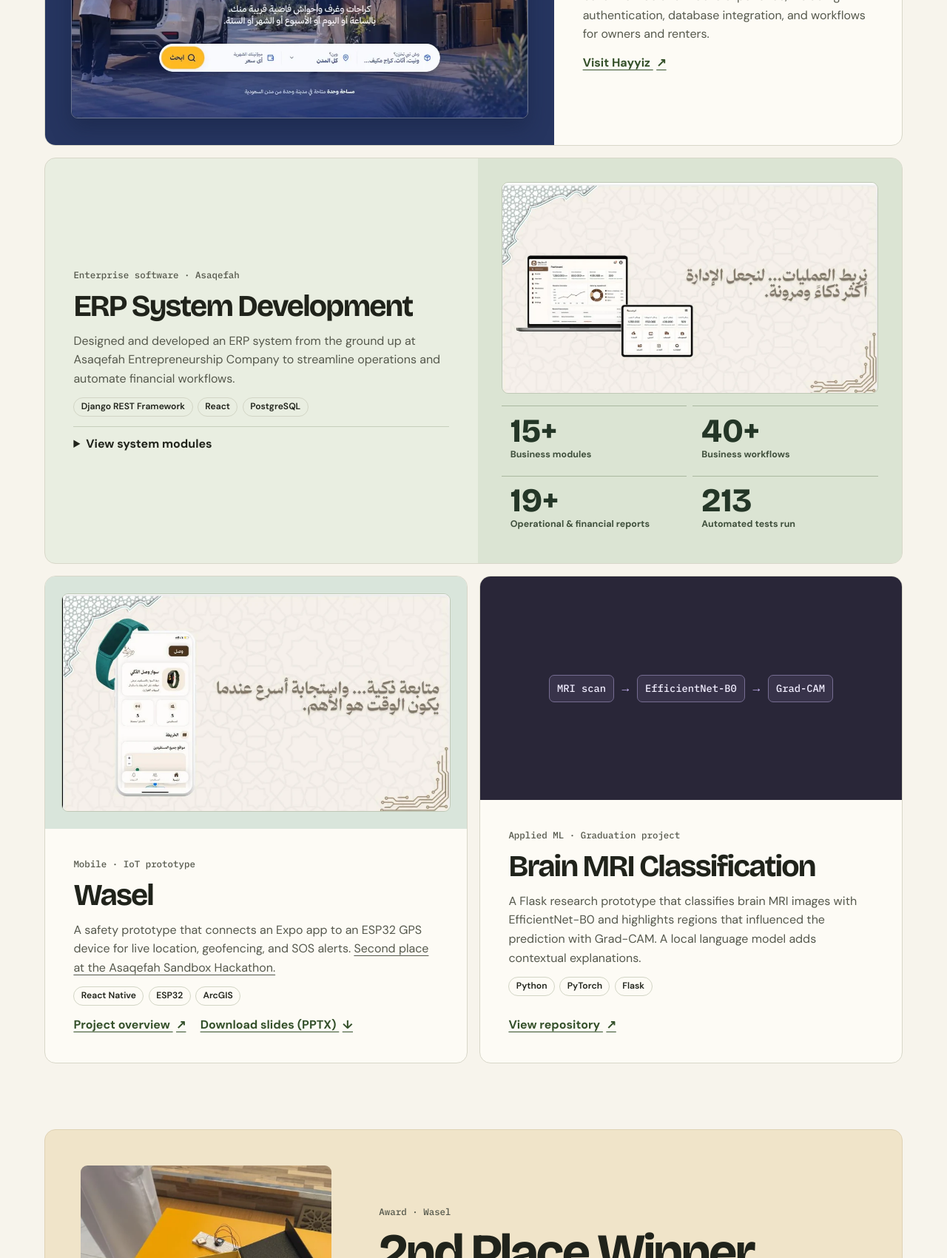
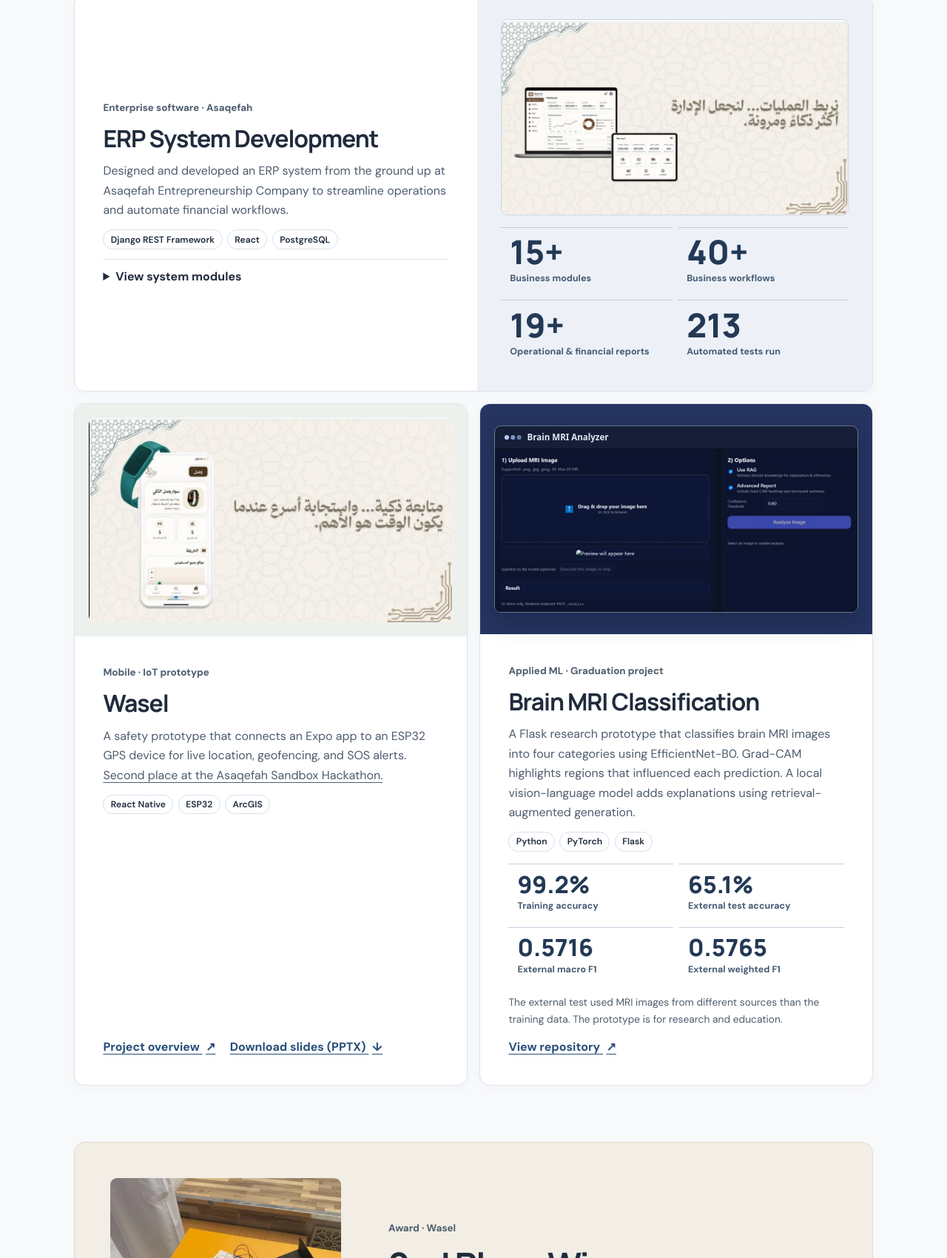
Before and after one commit to ahmednashashiqi/portfolio, a plain HTML site: page index.html in a window 1280 px wide. Shown: the part 1100-2800 px from the top of the page at 74% size. Drawn offline with nearby package versions, Linux system fonts and the light colour scheme.

Commit message:
Refine portfolio design and show MRI research metrics

```diff
--- a/index.html
+++ b/index.html
@@ -11,12 +11,12 @@
   <meta property="og:description" content="Software development, ERP systems, and applied machine learning. Based in Riyadh, Saudi Arabia.">
   <meta property="og:url" content="https://ahmednashashiqi.com/">
   <meta property="og:image" content="https://ahmednashashiqi.com/profile.png">
-  <meta name="theme-color" content="#f7f4ec">
+  <meta name="theme-color" content="#f8f9fb">
   <link rel="icon" href="profile.png" type="image/png">
   <link rel="preconnect" href="https://fonts.googleapis.com">
   <link rel="preconnect" href="https://fonts.gstatic.com" crossorigin>
-  <link href="https://fonts.googleapis.com/css2?family=Bricolage+Grotesque:opsz,wght@12..96,400..800&family=DM+Sans:wght@400..700&family=IBM+Plex+Mono:wght@500;600&display=swap" rel="stylesheet">
-  <link rel="stylesheet" href="style.css?v=3">
+  <link href="https://fonts.googleapis.com/css2?family=DM+Sans:wght@400..700&family=Manrope:wght@500..800&display=swap" rel="stylesheet">
+  <link rel="stylesheet" href="style.css?v=5">
 </head>
 <body>
   <a class="skip-link" href="#main">Skip to content</a>
@@ -36,7 +36,7 @@
       <section id="about" class="hero wrap" aria-labelledby="name">
         <div class="hero-copy">
           <p class="eyebrow">Software Developer <span aria-hidden="true">·</span> Riyadh, Saudi Arabia</p>
-          <h1 id="name">Ahmed<br>Nashashiqi<span>.</span></h1>
+          <h1 id="name">Ahmed Nashashiqi</h1>
           <p class="hero-summary">Computer Science graduate and Hayyiz co-founder. I build web and mobile products, from REST APIs and ERP workflows to applications that use machine learning.</p>
           <div class="hero-actions">
             <a class="button button-accent" href="#projects">Explore my work <span aria-hidden="true">↘</span></a>
@@ -84,7 +84,7 @@
           </div>
           <div class="erp-visual">
             <img src="erp-cover.webp" alt="Asaqefah ERP project visual showing dashboards on desktop and tablet" width="1008" height="566" loading="lazy">
-            <dl class="erp-metrics">
+            <dl class="project-metrics">
               <div><dt>Business modules</dt><dd>15+</dd></div>
               <div><dt>Business workflows</dt><dd>40+</dd></div>
               <div><dt>Operational &amp; financial reports</dt><dd>19+</dd></div>
@@ -109,21 +109,29 @@
             </div>
           </div>
         </article>
-        <article class="project project-secondary mri">
-          <div class="mri-art" aria-label="Model workflow">
-            <div class="mri-flow">
-              <span>MRI scan</span><span class="flow-arrow" aria-hidden="true">→</span>
-              <span>EfficientNet-B0</span><span class="flow-arrow" aria-hidden="true">→</span>
-              <span>Grad-CAM</span>
-            </div>
+        <article id="brain-mri" class="project project-secondary mri">
+          <div class="project-art mri-art">
+            <figure class="browser-frame">
+              <figcaption class="browser-bar"><span aria-hidden="true"></span>Brain MRI Analyzer</figcaption>
+              <div class="mri-screen">
+                <img src="mri-analyzer.webp" alt="Brain MRI Analyzer prototype showing the image upload panel and analysis options" width="1200" height="542" loading="lazy">
+              </div>
+            </figure>
           </div>
           <div class="project-copy">
             <p class="project-type">Applied ML · Graduation project</p>
             <h3>Brain MRI Classification</h3>
-            <p>A Flask research prototype that classifies brain MRI images with EfficientNet-B0 and highlights regions that influenced the prediction with Grad-CAM. A local language model adds contextual explanations.</p>
+            <p>A Flask research prototype that classifies brain MRI images into four categories using EfficientNet-B0. Grad-CAM highlights regions that influenced each prediction. A local vision-language model adds explanations using retrieval-augmented generation.</p>
             <ul class="tags" aria-label="MRI project technologies">
               <li>Python</li><li>PyTorch</li><li>Flask</li>
             </ul>
+            <dl class="project-metrics" aria-label="Research evaluation results">
+              <div><dt>Training accuracy</dt><dd>99.2%</dd></div>
+              <div><dt>External test accuracy</dt><dd>65.1%</dd></div>
+              <div><dt>External macro F1</dt><dd>0.5716</dd></div>
+              <div><dt>External weighted F1</dt><dd>0.5765</dd></div>
+            </dl>
+            <p class="evaluation-note">The external test used MRI images from different sources than the training data. The prototype is for research and education.</p>
             <a class="text-link" href="https://github.com/ahmednashashiqi/AI-system_for_brain_tumor_detection">View repository <span aria-hidden="true">↗</span></a>
           </div>
         </article>
@@ -207,7 +215,7 @@
     <section id="contact" class="contact" aria-labelledby="contact-heading">
       <div class="wrap contact-layout">
         <div>
-          <h2 id="contact-heading">Let’s talk.</h2>
+          <h2 id="contact-heading">Contact</h2>
           <p>I’m open to software engineering and technical roles in Saudi Arabia.</p>
           <a class="text-link email" href="mailto:ahmed.nashashiqi@gmail.com">ahmed.nashashiqi@gmail.com <span aria-hidden="true">↗</span></a>
         </div>
--- a/style.css
+++ b/style.css
@@ -1,58 +1,57 @@
 :root {
   color-scheme: light;
-  --paper: #f7f4ec;
-  --ink: #20231b;
-  --muted: #55584c;
-  --line: #d8d7c9;
-  --accent: #bce773;
-  --forest: #243627;
-  --display: "Bricolage Grotesque", "DM Sans", system-ui, sans-serif;
-  --mono: "IBM Plex Mono", monospace;
-  font: 16px/1.6 "DM Sans", system-ui, sans-serif;
+  --paper: #f8f9fb;
+  --ink: #202b3c;
+  --muted: #4e5c6d;
+  --line: #dce3eb;
+  --accent: #d6e8f6;
+  --forest: #233955;
+  --display: Manrope, "DM Sans", system-ui, sans-serif;
+  --surface: #ffffff;
+  font: 16px/1.65 "DM Sans", system-ui, sans-serif;
 }
 *, *::before, *::after { box-sizing: border-box; }
 body { margin: 0; background: var(--paper); color: var(--ink); }
 h1, h2, h3, p, figure, dl, dd { margin: 0; }
-h1, h2, h3 { font-family: var(--display); line-height: 1; letter-spacing: -.045em; }
-h2 { font-size: clamp(2.4rem, 5.5vw, 4.6rem); }
-h3 { font-size: clamp(1.65rem, 3.2vw, 2.75rem); }
+h1, h2, h3 { font-family: var(--display); line-height: 1.12; letter-spacing: -.035em; }
+h2 { font-size: clamp(1.9rem, 3.7vw, 3.1rem); }
+h3 { font-size: clamp(1.45rem, 2.5vw, 2.1rem); }
 img { display: block; max-width: 100%; height: auto; }
 a { color: inherit; text-underline-offset: .22em; }
-a:focus-visible, summary:focus-visible { outline: 3px solid #687c39; outline-offset: 5px; }
-.wrap { width: min(1160px, calc(100% - 4rem)); margin-inline: auto; }
+a:focus-visible, summary:focus-visible { outline: 3px solid #3569a1; outline-offset: 5px; }
+.wrap { width: min(1080px, calc(100% - 4rem)); margin-inline: auto; }
 .skip-link { position: absolute; top: .4rem; left: .4rem; z-index: 2; padding: .55rem 1rem; background: white; transform: translateY(-150%); }
 .skip-link:focus { transform: none; }
-.site-header { display: flex; align-items: center; justify-content: space-between; gap: 1rem; min-height: 86px; border-bottom: 1px solid var(--line); }
+.site-header { display: flex; align-items: center; justify-content: space-between; gap: 1rem; min-height: 74px; border-bottom: 1px solid var(--line); }
 .wordmark { display: inline-flex; gap: .7rem; align-items: center; font-weight: 700; text-decoration: none; white-space: nowrap; }
 .wordmark-symbol { display: grid; place-items: center; width: 2.2rem; aspect-ratio: 1; border-radius: 8px; background: var(--forest); color: var(--accent); font: 800 1.52rem/1 var(--display); }
 nav { display: flex; gap: clamp(.85rem, 3vw, 2.4rem); }
 nav a { font-weight: 600; text-decoration: none; }
 nav a:hover, .text-link:hover { text-decoration: underline; }
-.button { display: inline-flex; align-items: center; justify-content: center; gap: .7rem; min-height: 46px; padding: .65rem 1rem; border: 1px solid var(--ink); border-radius: 7px; text-decoration: none; font-weight: 700; font-size: .9rem; }
-.button-outline:hover { background: #eae8db; }
+.button { display: inline-flex; align-items: center; justify-content: center; gap: .7rem; min-height: 46px; padding: .65rem 1rem; border: 1px solid #bfcbd9; border-radius: 8px; text-decoration: none; font-weight: 700; font-size: .9rem; }
+.button-outline:hover { background: #edf2f7; }
 .button-accent { color: white; background: var(--forest); }
 .button-accent span { color: var(--accent); }
-.button-accent:hover { background: #39523a; }
-.hero { display: grid; grid-template-columns: minmax(0, 1.55fr) minmax(0, .85fr); align-items: center; gap: clamp(1.5rem, 6vw, 6rem); padding-block: clamp(3rem, 7vw, 6.5rem); }
-.eyebrow, .project-type, .role-date { font: 500 .78rem/1.5 var(--mono); color: var(--muted); }
-.eyebrow span { margin-inline: .25rem; color: #506525; }
-.hero h1 { font-size: clamp(3.2rem, 9vw, 8.1rem); margin-block: .55rem 1.2rem; font-weight: 800; line-height: .87; letter-spacing: -.067em; }
-.hero h1 span { color: #677c38; }
-.hero-summary { color: var(--muted); font-size: clamp(1rem, 2vw, 1.18rem); max-width: 35rem; }
+.button-accent:hover { background: #304c70; }
+.hero { display: grid; grid-template-columns: minmax(0, 1.6fr) minmax(0, .75fr); align-items: center; gap: clamp(1.6rem, 6vw, 5rem); padding-block: clamp(2.75rem, 6vw, 5rem); }
+.eyebrow, .project-type, .role-date { font-size: .84rem; font-weight: 700; color: var(--muted); }
+.eyebrow span { margin-inline: .25rem; color: #486583; }
+.hero h1 { font-size: clamp(2.4rem, 5.5vw, 4.6rem); margin-block: .65rem .9rem; font-weight: 800; line-height: 1.06; letter-spacing: -.05em; }
+.hero-summary { color: var(--muted); font-size: clamp(1rem, 1.6vw, 1.12rem); max-width: 32rem; }
 .hero-actions { display: flex; flex-wrap: wrap; gap: .6rem; margin-top: 1.65rem; }
-.portrait { background: #e6e4d6; border: 1px solid #cdcfbc; border-radius: 12rem 12rem 1rem 1rem; padding: .8rem; }
-.portrait img { width: 100%; aspect-ratio: 1; object-fit: cover; border-radius: inherit; }
-.section { padding-block: clamp(3rem, 7vw, 6rem); }
-#projects { border-top: 1px solid var(--line); padding-top: clamp(2.5rem, 6vw, 4.7rem); }
+.portrait { background: var(--surface); border: 1px solid var(--line); border-radius: 15px; padding: .45rem; width: min(100%, 295px); justify-self: end; box-shadow: 0 12px 30px #23395510; }
+.portrait img { width: 100%; aspect-ratio: 1; object-fit: cover; border-radius: 10px; }
+.section { padding-block: clamp(2.7rem, 6vw, 4.7rem); }
+#projects { border-top: 1px solid var(--line); padding-top: clamp(2.4rem, 5vw, 3.7rem); }
 .section-heading { display: flex; align-items: baseline; justify-content: space-between; gap: 1rem; margin-bottom: 1.55rem; }
-.text-link { color: #35512b; font-weight: 700; }
+.text-link { color: #274e7a; font-weight: 700; }
 .text-link span { margin-inline-start: .28rem; }
 .project-grid { display: grid; grid-template-columns: repeat(2, minmax(0, 1fr)); gap: 1rem; }
-.project { border: 1px solid var(--line); border-radius: 15px; overflow: hidden; background: #fdfbf5; }
+.project { border: 1px solid var(--line); border-radius: 14px; overflow: hidden; background: var(--surface); box-shadow: 0 3px 12px #23395508; }
 .featured, .erp { grid-column: 1 / -1; display: grid; grid-template-columns: minmax(0, 1.26fr) minmax(0, .86fr); }
-.project-art { display: grid; align-items: center; padding: clamp(1rem, 3.1vw, 2.2rem); background: #263560; }
+.project-art { display: grid; align-items: center; padding: clamp(.85rem, 2.8vw, 1.7rem); background: #263560; }
 .browser-frame { overflow: hidden; border: 1px solid #697490; border-radius: 9px; background: #161f37; box-shadow: 0 13px 28px #111a355e; }
-.browser-bar { display: flex; align-items: center; gap: .8rem; padding: .42rem .8rem; color: #e1e7f4; font: 500 .67rem/1.5 var(--mono); }
+.browser-bar { display: flex; align-items: center; gap: .8rem; padding: .42rem .8rem; color: #e1e7f4; font: 600 .72rem/1.45 system-ui, sans-serif; }
 .browser-bar span { width: .36rem; height: .36rem; margin-right: .75rem; border-radius: 50%; background: #b6c8f5; box-shadow: .52rem 0 #8295c3, 1.04rem 0 #687baa; }
 .project-copy { display: flex; flex-direction: column; align-items: flex-start; justify-content: center; gap: .8rem; padding: clamp(1.2rem, 3vw, 2.4rem); }
 .project-copy > p:not(.project-type), .award-copy > p:not(.project-type):not(.award-event), .role p:last-child, .section-summary, dd, .credentials p { color: var(--muted); }
@@ -61,36 +60,39 @@ nav a:hover, .text-link:hover { text-decoration: underline; }
 .project-links { display: flex; flex-wrap: wrap; gap: .45rem 1.2rem; margin-top: auto; }
 .project-secondary .project-copy > .text-link { margin-top: auto; }
 .tags { display: flex; flex-wrap: wrap; gap: .4rem; list-style: none; margin: 0; padding: 0; }
-.tags li { border: 1px solid #d2d5c5; border-radius: 20px; padding: .14rem .59rem; font-size: .76rem; font-weight: 600; }
-.erp { background: #e9eee1; grid-template-columns: minmax(0, 1.02fr) minmax(0, 1fr); }
-.erp-visual { display: flex; flex-direction: column; justify-content: center; gap: 1rem; padding: clamp(1rem, 3vw, 2rem); background: #dbe4d3; }
-.erp-visual img, .wasel-cover { width: 100%; border-radius: 9px; border: 1px solid #bfc8b6; }
-.erp-metrics { display: grid; grid-template-columns: repeat(2, minmax(0, 1fr)); gap: .5rem; }
-.erp-metrics div { display: flex; flex-direction: column-reverse; padding: .65rem .75rem; border-top: 1px solid #aab8a0; }
-.erp-metrics dt { font-size: .78rem; color: #40503d; }
-.erp-metrics dd { font: 750 clamp(1.6rem, 4vw, 2.8rem)/1 var(--display); color: var(--forest); }
-details { width: 100%; border-top: 1px solid #c7cfbc; padding-top: .65rem; }
+.tags li { border: 1px solid #d5e0eb; border-radius: 20px; padding: .14rem .59rem; font-size: .76rem; font-weight: 600; }
+.erp { grid-template-columns: minmax(0, 1.02fr) minmax(0, 1fr); }
+.erp-visual { display: flex; flex-direction: column; justify-content: center; gap: 1rem; padding: clamp(1rem, 3vw, 2rem); background: #edf1f7; }
+.erp-visual img, .wasel-cover { width: 100%; border-radius: 9px; border: 1px solid #cbd6e2; }
+.project-metrics { display: grid; grid-template-columns: repeat(2, minmax(0, 1fr)); gap: .5rem; }
+.project-metrics div { display: flex; flex-direction: column; gap: .2rem; padding: .65rem .75rem; border-top: 1px solid #c2cedd; }
+.project-metrics dt { font-size: .78rem; color: #435a73; }
+.project-metrics dd { order: -1; font: 750 clamp(1.6rem, 4vw, 2.8rem)/1 var(--display); color: var(--forest); }
+.mri .project-metrics { width: 100%; margin-top: .25rem; }
+.mri .project-metrics dd { font-size: clamp(1.3rem, 2.7vw, 2rem); }
+.evaluation-note { font-size: .86rem; }
+details { width: 100%; border-top: 1px solid #dce3eb; padding-top: .65rem; }
 summary { cursor: pointer; font-weight: 700; }
 details p { padding-top: .55rem; font-size: .9rem; color: var(--muted); }
-.wasel-art, .mri-art { display: grid; align-items: center; min-height: 175px; padding: clamp(.7rem, 2vw, 1.4rem); }
-.wasel-art { background: #d9e5db; }
-.mri-art { background: #292638; color: #f1edff; flex: 0 0 auto; aspect-ratio: 1.89; }
-.mri-flow { display: flex; flex-wrap: wrap; align-items: center; justify-content: center; gap: .48rem; }
-.mri-flow span:not(.flow-arrow) { border: 1px solid #766d92; background: #38334a; border-radius: 7px; padding: .55rem .62rem; font: 500 clamp(.67rem, 1.3vw, .86rem)/1.25 var(--mono); }
-.flow-arrow { color: #d0bbff; }
-.award { display: grid; grid-template-columns: minmax(0, .68fr) minmax(0, 1.32fr); align-items: center; gap: clamp(1.25rem, 5vw, 5rem); padding: clamp(1rem, 4vw, 3rem); margin-bottom: clamp(3rem, 7vw, 6rem); background: #f0e4c9; border: 1px solid #dfd2b4; border-radius: 15px; }
+.wasel-art, .mri-art { display: grid; place-items: center; min-width: 0; aspect-ratio: 1.7; padding: clamp(.7rem, 2vw, 1.2rem); }
+.wasel-art { background: #edf1ed; }
+.wasel-cover { max-height: 100%; object-fit: contain; border: 0; }
+.mri-art .browser-frame { width: 100%; }
+.mri-screen { background: #0e1321; }
+.mri-screen img { width: 100%; }
+.award { display: grid; grid-template-columns: minmax(0, .68fr) minmax(0, 1.32fr); align-items: center; gap: clamp(1.25rem, 5vw, 5rem); padding: clamp(1rem, 4vw, 3rem); margin-bottom: clamp(2.7rem, 6vw, 4.7rem); background: #f2eee5; border: 1px solid #e2dbcd; border-radius: 15px; }
 .award-photo img { width: 100%; max-height: 345px; object-fit: cover; object-position: center 58%; border-radius: 9px; }
 .award-copy { display: grid; gap: .7rem; }
 .award-event { font-weight: 700; font-size: 1.15rem; }
-.experience-section { background: #e8ebdf; border-block: 1px solid var(--line); }
+.experience-section { background: #edf2f7; border-block: 1px solid var(--line); }
 .experience-layout, .credentials { display: grid; grid-template-columns: minmax(0, .8fr) minmax(0, 1.2fr); gap: clamp(1.6rem, 6vw, 5rem); }
 .section-summary { margin-top: .9rem; max-width: 21rem; }
-.role { padding: 1.2rem 0; border-top: 1px solid #c3caba; }
+.role { padding: 1.2rem 0; border-top: 1px solid #cdd9e5; }
 .role:last-child { padding-bottom: 0; }
-.role h3 { font-size: clamp(1.35rem, 2.7vw, 2.05rem); margin-top: .3rem; }
+.role h3 { font-size: clamp(1.25rem, 2.25vw, 1.65rem); margin-top: .3rem; }
 .organization { margin-block: .3rem .45rem; font-weight: 700; }
 .credentials { grid-template-columns: repeat(2, minmax(0, 1fr)); }
-.credentials h2 { margin-bottom: 1.15rem; font-size: clamp(2.05rem, 4.6vw, 3.5rem); }
+.credentials h2 { margin-bottom: 1.15rem; font-size: clamp(1.75rem, 3vw, 2.4rem); }
 .credentials h3 { font-size: 1.23rem; margin-bottom: .35rem; letter-spacing: -.025em; }
 .skill-list > div { border-top: 1px solid var(--line); padding: .7rem 0; }
 dt { font-weight: 700; }
@@ -100,21 +102,21 @@ dt { font-weight: 700; }
 .cert-title { margin-top: 1.4rem; }
 .cert-list { padding-left: 1.15rem; margin: 0; color: var(--muted); font-size: .92rem; }
 .cert-list li { padding-block: .18rem; }
-.cert-list a { color: #35512b; }
-.contact { background: var(--forest); color: #f5f9ee; }
+.cert-list a { color: #274e7a; }
+.contact { background: var(--forest); color: #f5f8fc; }
 .contact-layout { display: flex; justify-content: space-between; gap: 1.6rem; padding-block: clamp(2.8rem, 6vw, 5rem); }
-.contact p { color: #d8e1d2; margin: .62rem 0 .8rem; }
+.contact p { color: #dce7f5; margin: .62rem 0 .8rem; }
 .contact .email { color: var(--accent); overflow-wrap: anywhere; }
 .contact-links { display: grid; grid-template-columns: repeat(2, auto); align-content: center; gap: .65rem 1.2rem; font-weight: 600; }
 .contact a:focus-visible { outline-color: var(--accent); }
-.footer { border-top: 1px solid #5d6b58; padding: .85rem 0; color: #d8e1d2; font-size: .88rem; }
+.footer { border-top: 1px solid #556b88; padding: .85rem 0; color: #dce7f5; font-size: .88rem; }
 
 @media (max-width: 780px) {
   .wrap { width: calc(100% - 2rem); }
   .site-header { min-height: 70px; }
   .wordmark-name { display: none; }
   .hero { gap: 1.25rem; }
-  .hero h1 { font-size: clamp(3rem, 9vw, 5.8rem); }
+  .hero h1 { font-size: clamp(2.3rem, 6vw, 3.7rem); }
   .featured, .erp { grid-template-columns: 1fr; }
   .erp-visual { grid-row: 1; }
 }
@@ -122,8 +124,8 @@ dt { font-weight: 700; }
   .header-cv { display: none; }
   nav { gap: .7rem; font-size: .88rem; }
   .hero, .project-grid, .experience-layout, .credentials { grid-template-columns: 1fr; }
-  .hero h1 { font-size: clamp(3.1rem, 12vw, 4.8rem); }
-  .portrait { max-width: 220px; width: 67%; justify-self: end; }
+  .hero h1 { font-size: clamp(2.05rem, 8vw, 3rem); }
+  .portrait { max-width: 180px; width: 58%; justify-self: start; }
   .award { grid-template-columns: minmax(0, .8fr) minmax(0, 1.2fr); gap: .9rem; }
   .award h2 { font-size: clamp(1.65rem, 5.6vw, 2.4rem); }
   .award-event { font-size: .95rem; }
```
Also changed, not shown: mri-analyzer.webp (added).
